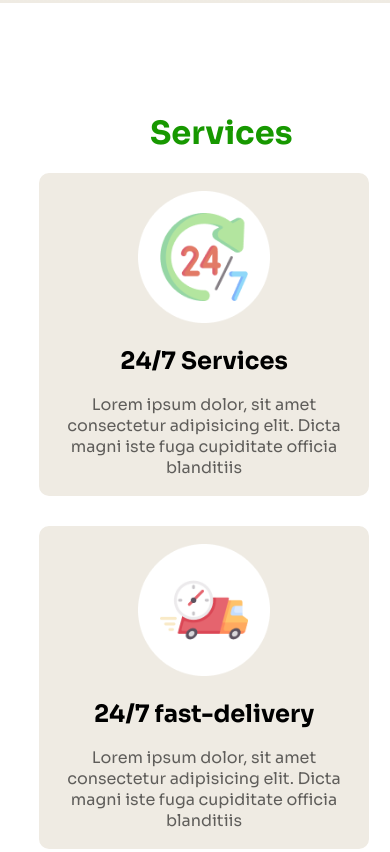
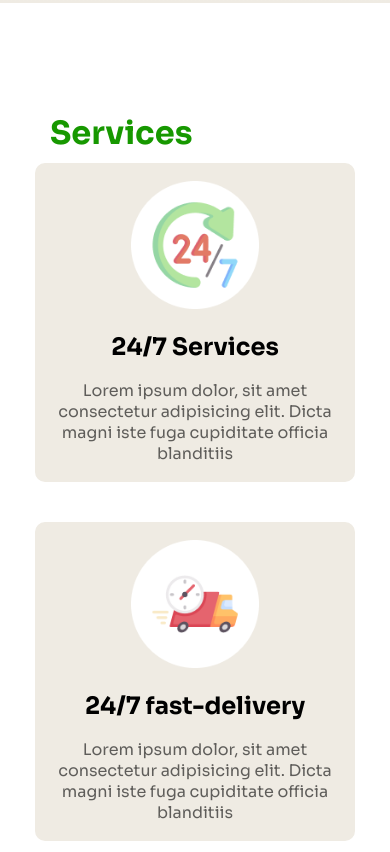
Before and after one commit to adnan99999977/Grocery_shop, a plain HTML site: page index.html in a window 390 px wide. Shown: the part 648-1500 px from the top of the page. Drawn offline with Linux system fonts and the light colour scheme.

Commit message:
all problem solved

```diff
--- a/index.html
+++ b/index.html
@@ -62,7 +62,7 @@
     </section>
 
     <!-- services -->
-    <h2 class="heading_primary">Services</h2>
+    <h2 class="heading">Services</h2>
     <section class="services">
       <div class="card">
         <img src="./assets/support.png" alt="" />
--- a/style.css
+++ b/style.css
@@ -107,10 +107,16 @@ nav img {
 }
 /* services */
 .services {
-  max-width: 80%;
+  max-width: 90%;
   margin: auto;
   display: flex;
   justify-content: space-around;
+}
+.heading{
+   color: rgba(23, 152, 0, 1);
+  font-size: 2rem;
+  padding-left: 50px;
+  padding-bottom: 10px;
 }
 .card {
   width: 330px;
@@ -342,10 +348,14 @@ footer{
   .services {
     flex-direction: column;
     justify-content: space-evenly;
+    margin: auto;
+    gap: 40px;
   }
   .card {
-    margin-bottom: 10px;
-  }
+  width: 320px;
+  margin: auto;
+}
+
   .populer_products {
     grid-template-columns: repeat(1, 1fr);
   }
```
